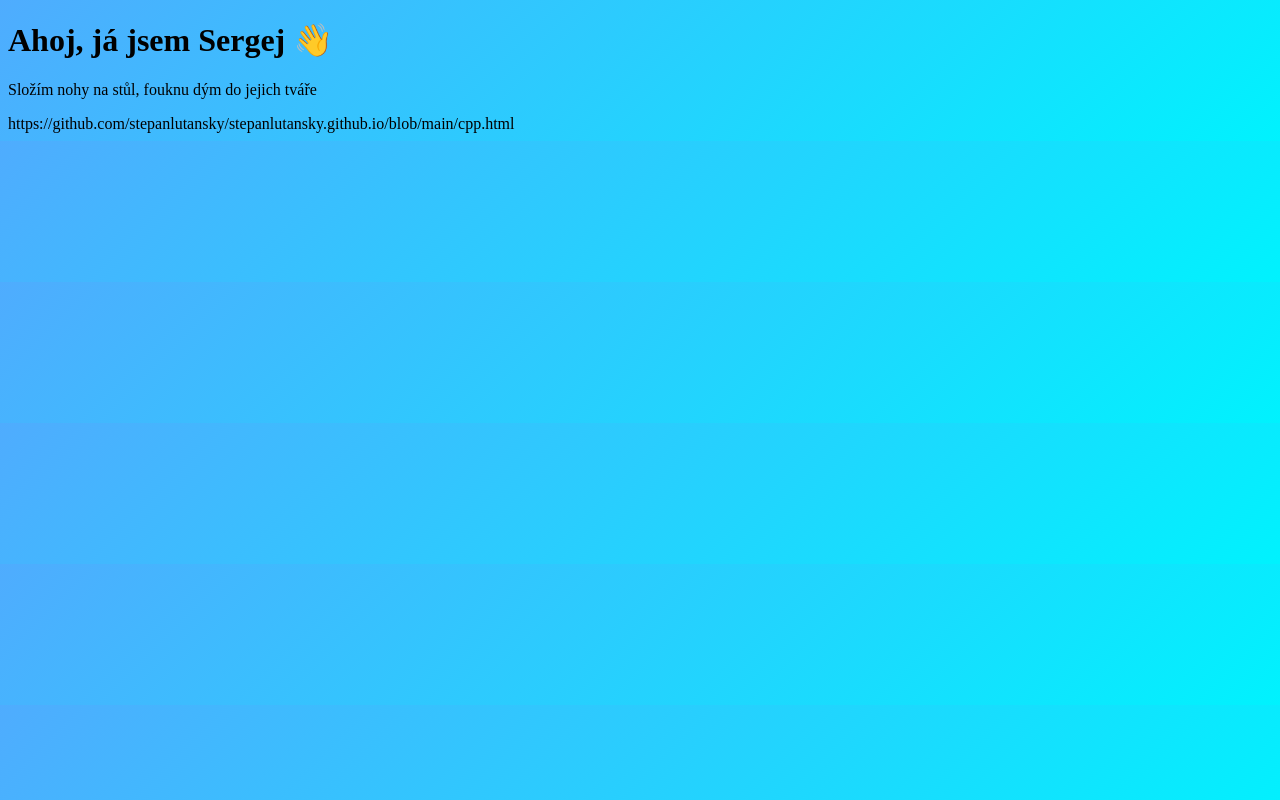
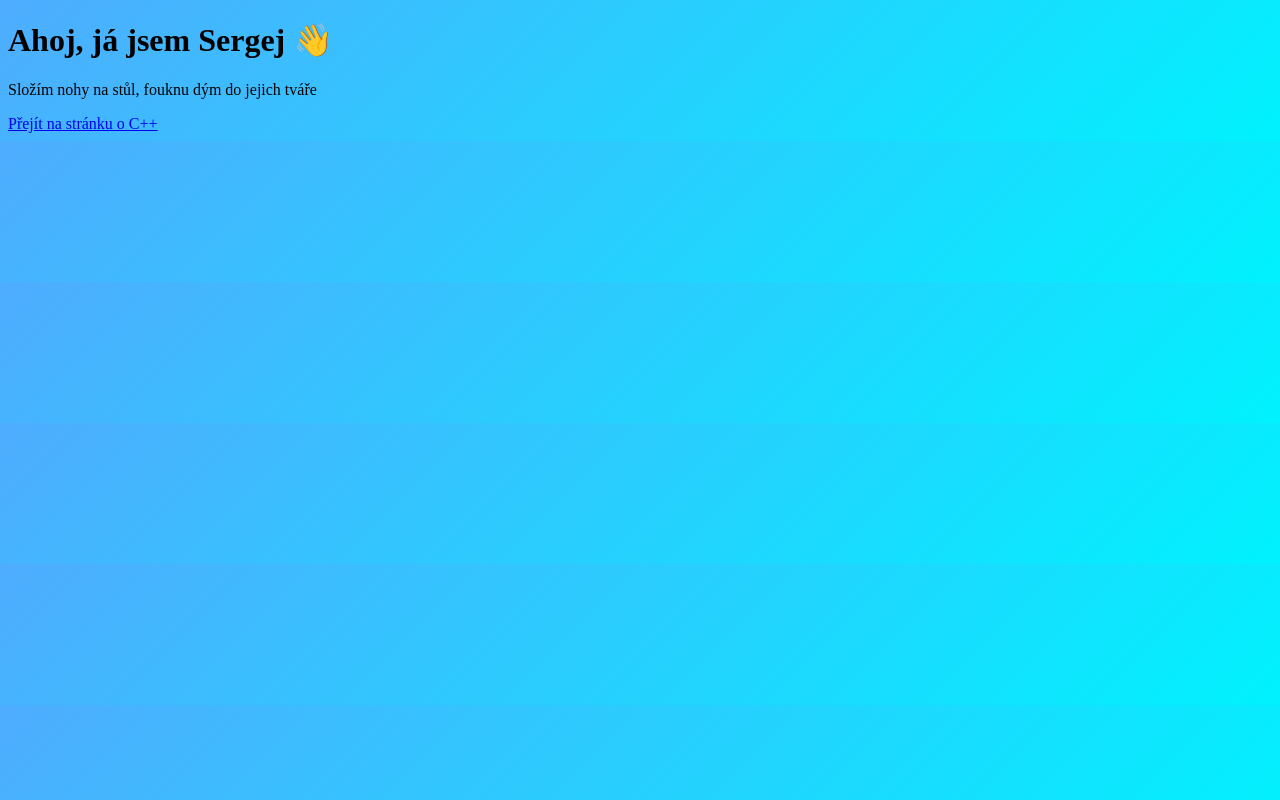
Before and after one commit to stepanlutansky/stepanlutansky.github.io, a plain HTML site: page index.html in a window 1280 px wide. Drawn offline with Linux system fonts and the light colour scheme.

Commit message:
Update index.html

```diff
--- a/index.html
+++ b/index.html
@@ -15,6 +15,6 @@
 <h1 class="glow">Ahoj, já jsem Sergej 👋</h1>
 <p class="podnadpis">Složím nohy na stůl, fouknu dým do jejich tváře</p>
 
-https://github.com/stepanlutansky/stepanlutansky.github.io/blob/main/cpp.html
+<a href="cpp.html">Přejít na stránku o C++</a>
 </body>
 </html>
```
